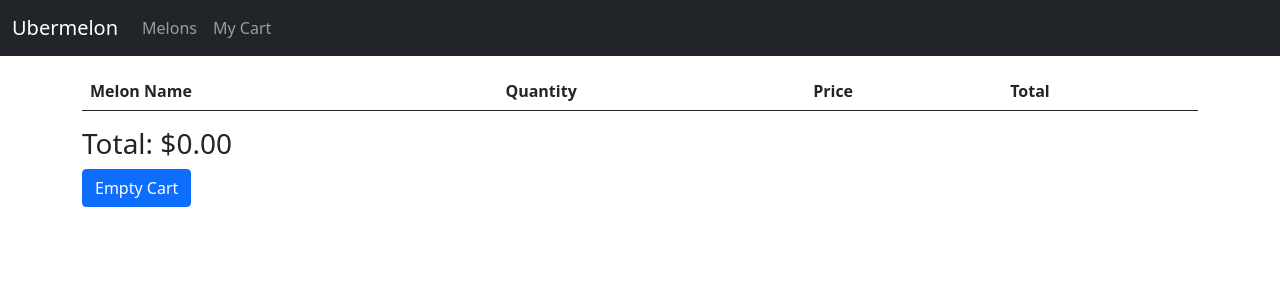
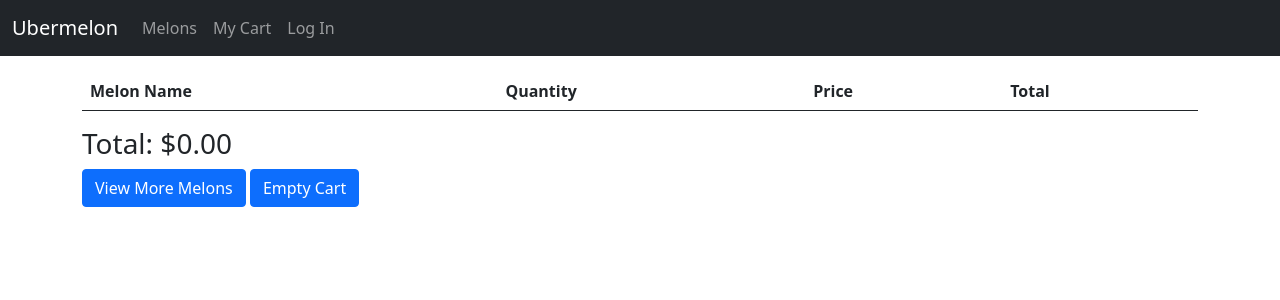
Before and after one commit to mitchhenline/melon_project, a Flask app: page /cart in a window 1280 px wide. Shown: the top 300 px of the page. Run offline with Flask 2, Linux system fonts and the light colour scheme; lists and menus that the app fills with data are empty.

Commit message:
added functionality with cart

```diff
--- a/server.py
+++ b/server.py
@@ -87,6 +87,14 @@ def login():
 
     return render_template("login.html", form=form)
 
+@app.route("/logout")
+def logout():
+    """log user out"""
+
+    del session["username"]
+    flash("Logged out.")
+    return redirect("/login")
+
 
 # ______ ROUTES END _______
 
--- a/templates/base.html
+++ b/templates/base.html
@@ -14,6 +14,11 @@
                 <div class="navbar-nav">
                     <a class="nav-link" href="/melons">Melons</a>
                     <a class="nav-link" href="/cart">My Cart</a>
+                    {% if 'username' in session %}
+                        <a class="nav-link" href="/logout">Log Out</a>
+                    {% else %}
+                        <a class="nav-link" href="/login">Log In</a>
+                    {% endif %}
                 </div>
             </div>
         </div>
--- a/templates/cart.html
+++ b/templates/cart.html
@@ -25,5 +25,6 @@
 
      <h3>Total: ${{ "%0.2f" | format(order_total) }}</h3>
 
+     <a href = '/melons' class="btn btn-primary">View More Melons</a>
      <a href = '/empty_cart' class="btn btn-primary">Empty Cart</a>
 {% endblock %}
```
